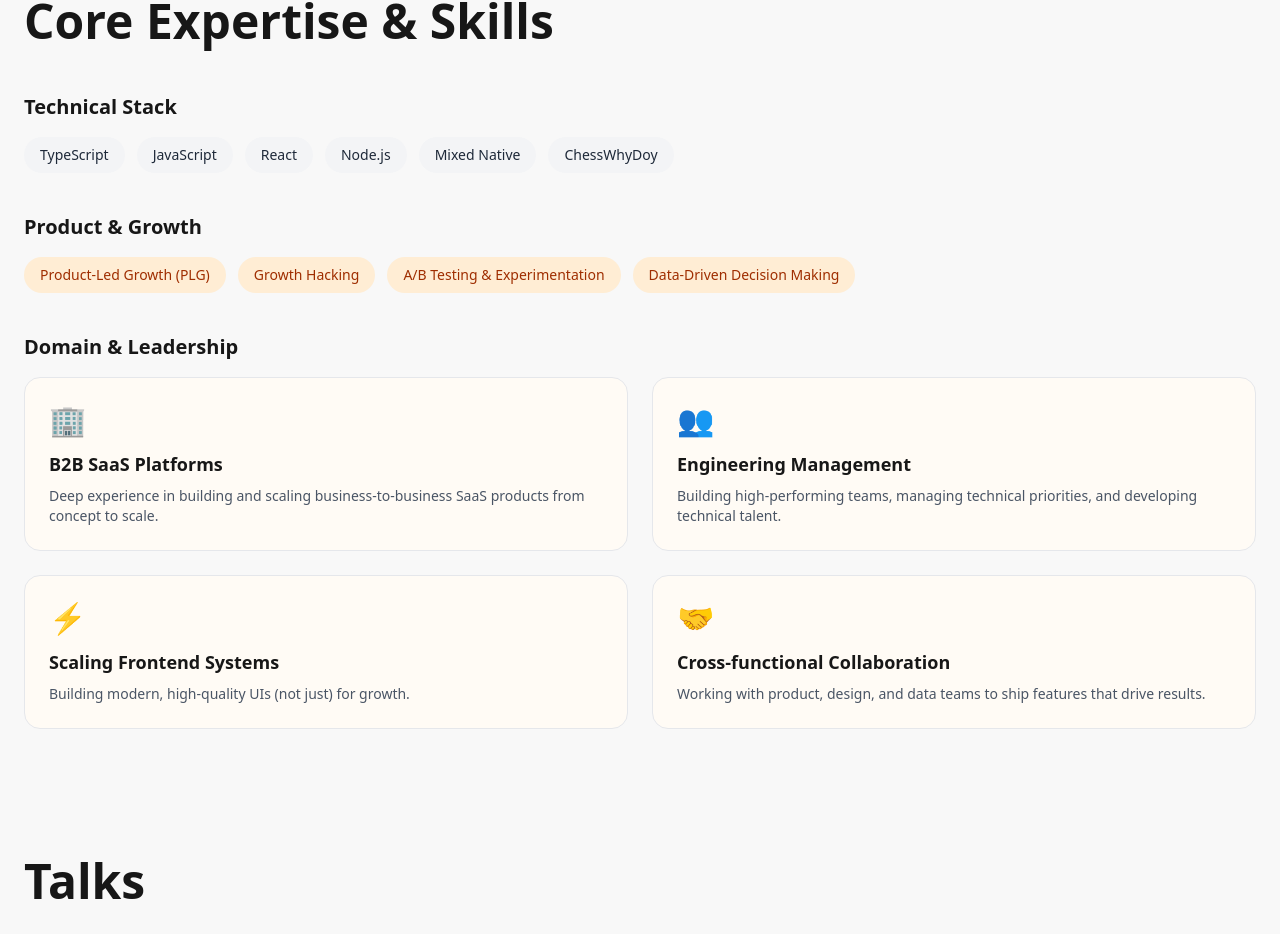
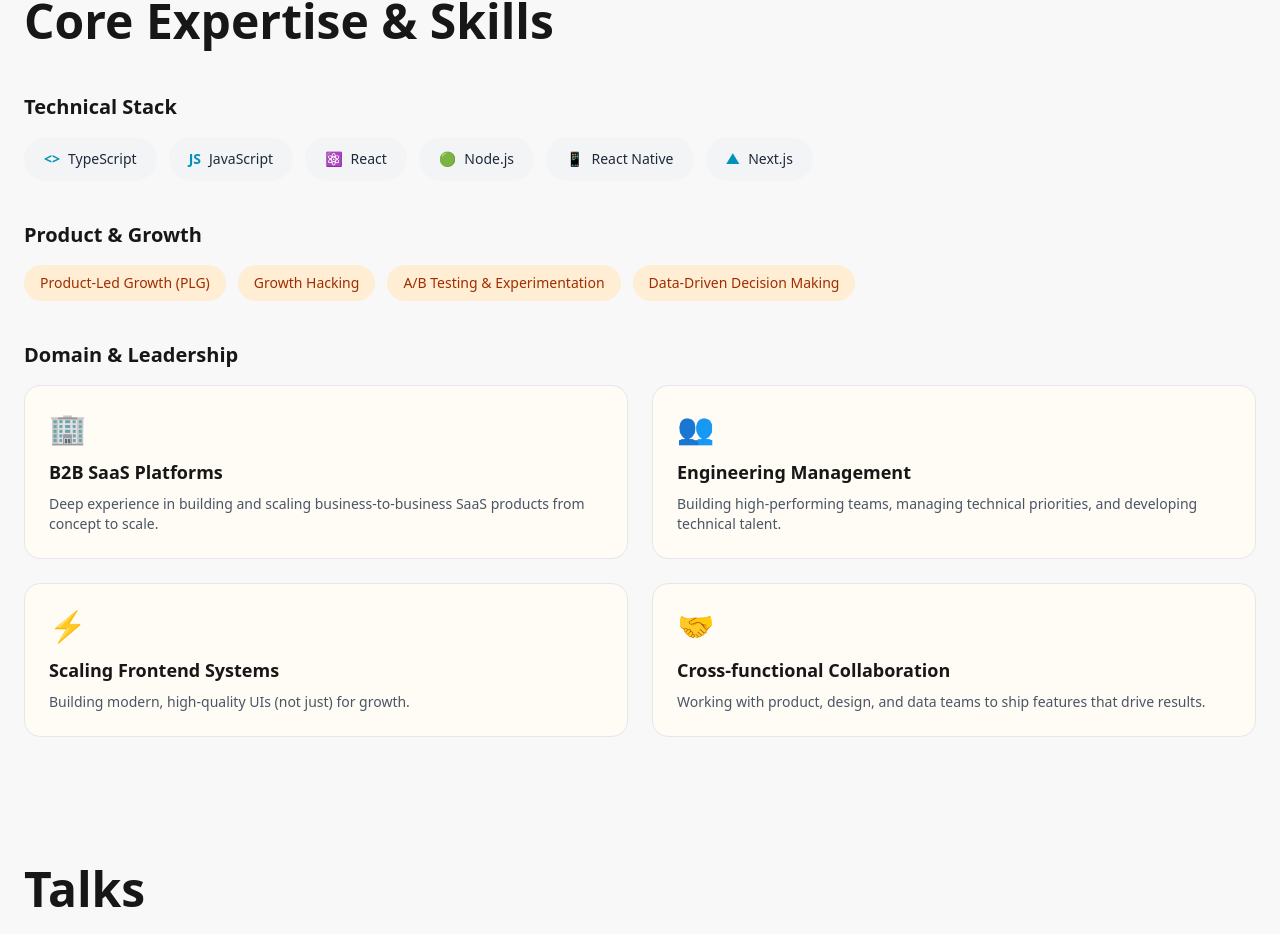
Before and after one commit to LuckyLuky/personal-web, a Next.js app: page / in a window 1280 px wide. Shown: the part 1460-2394 px from the top of the page. Built offline with nearby package versions, Linux system fonts and the light colour scheme.

Commit message:
Update technical skills section

```diff
--- a/components/sections/Skills.tsx
+++ b/components/sections/Skills.tsx
@@ -1,11 +1,29 @@
 export default function Skills() {
   const technicalStack = [
-    "TypeScript",
-    "JavaScript",
-    "React",
-    "Node.js",
-    "Mixed Native",
-    "ChessWhyDoy",
+    {
+      name: "TypeScript",
+      icon: "<>",
+    },
+    {
+      name: "JavaScript",
+      icon: "JS",
+    },
+    {
+      name: "React",
+      icon: "⚛️",
+    },
+    {
+      name: "Node.js",
+      icon: "🟢",
+    },
+    {
+      name: "React Native",
+      icon: "📱",
+    },
+    {
+      name: "Next.js",
+      icon: "▲",
+    },
   ];
 
   const productGrowth = [
@@ -54,9 +72,10 @@ export default function Skills() {
           {technicalStack.map((tech, index) => (
             <span
               key={index}
-              className="px-4 py-2 bg-gray-100 text-gray-800 rounded-full text-sm font-medium hover:bg-gray-200 transition-colors"
+              className="px-5 py-3 bg-gray-100 text-gray-800 rounded-full text-sm font-medium hover:bg-gray-200 transition-colors flex items-center gap-2"
             >
-              {tech}
+              <span className="text-cyan-600 font-bold">{tech.icon}</span>
+              <span>{tech.name}</span>
             </span>
           ))}
         </div>
```
